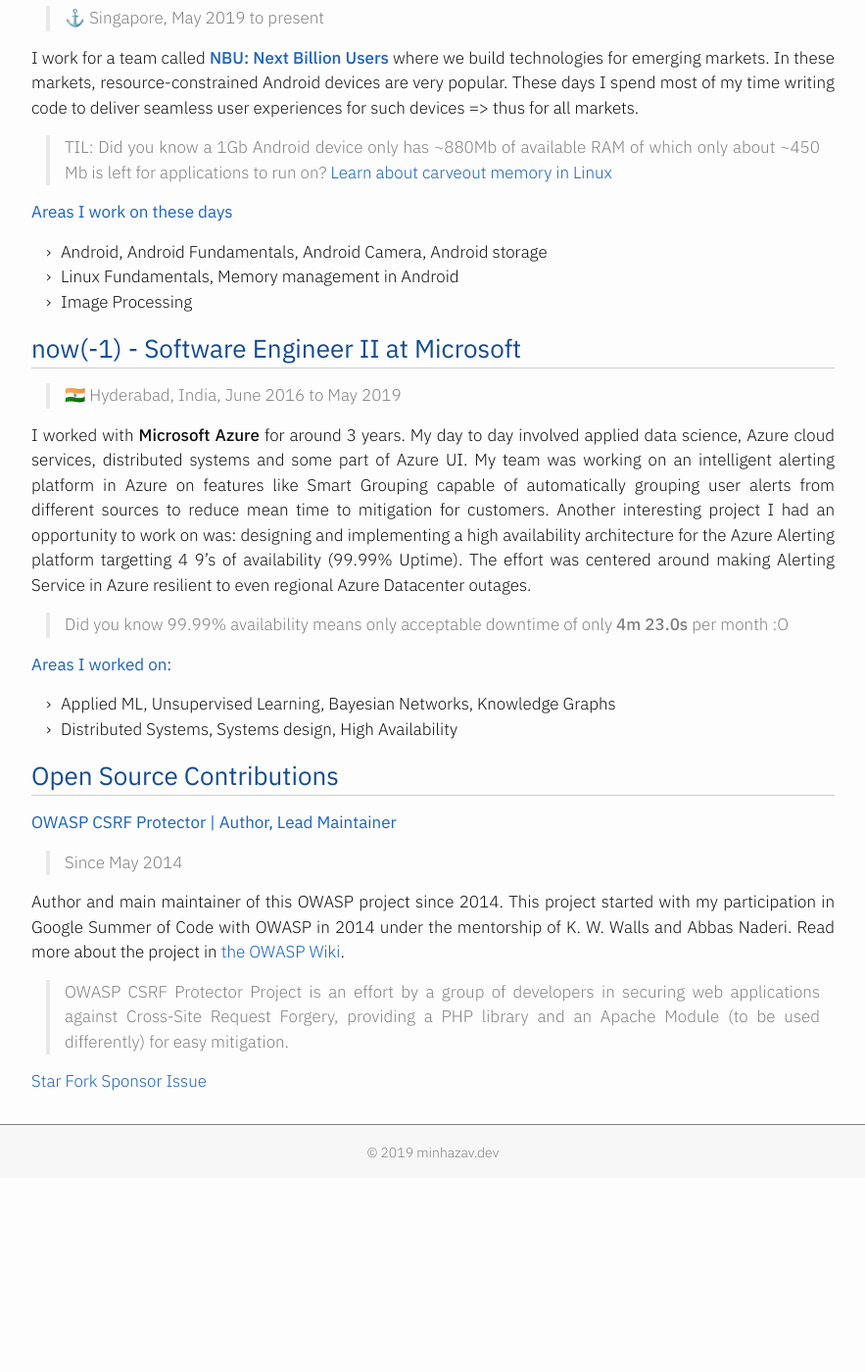
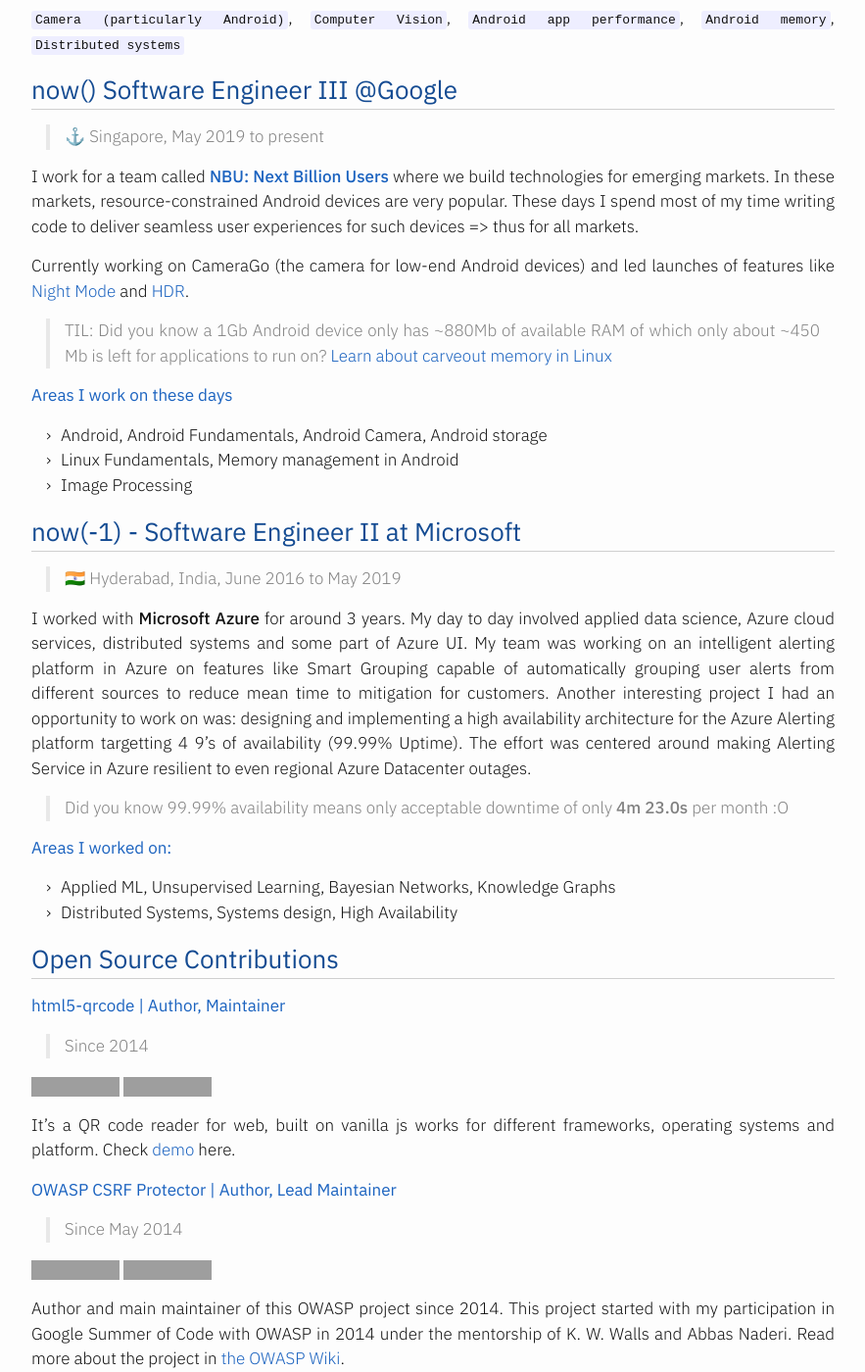
Before and after one commit to mebjas/mebjas.github.io, a Jekyll site: the page built from about.md, in a window 1280 px wide and 1400 px high, scrolled down 660 px. Shown: the whole window at 98% size, without its empty margins (198-1081 px from the left). Built offline with Jekyll 4.4.1, drawn with Linux system fonts in a browser that asks for light colours; before the commit the page ends 1862 px from its top, so only the background shows below that; some of the changed text lies outside the part shown; grey boxes are pictures that could not be loaded.

Commit message:
Update about.md

```diff
--- a/about.md
+++ b/about.md
@@ -7,10 +7,15 @@
 
 [LinkedIn](https://www.linkedin.com/in/minhazav/) . [Github](https://github.com/mebjas) . [Twitter](https://twitter.com/minhazav) . [My recent clicks](../photography/) . [500px](https://500px.com/mebjas)
 
+## Key area of expertise
+`Camera (particularly Android)`, `Computer Vision`, `Android app performance`, `Android memory`, `Distributed systems`
+
 ## `now()` Software Engineer III @Google
 > ⚓ Singapore, May 2019 to present
 
 I work for a team called **[NBU: Next Billion Users](https://www.blog.google/technology/next-billion-users)** where we build technologies for emerging markets. In these markets, resource-constrained Android devices are very popular. These days I spend most of my time writing code to deliver seamless user experiences for such devices => thus for all markets.
+
+Currently working on CameraGo (the camera for low-end Android devices) and led launches of features like [Night Mode](https://www.xda-developers.com/google-camera-android-go-mod-night-mode-low-light-photography/) and [HDR](https://www.xda-developers.com/google-camera-go-rolling-out-hdr-support/).
 
  > TIL: Did you know a 1Gb Android device only has ~880Mb of available RAM of which only about ~450 Mb is left for applications to run on? [Learn about carveout memory in Linux](https://developer.toradex.com/knowledge-base/carveout-memory-(linux))
 
@@ -31,8 +36,17 @@
  - Distributed Systems, Systems design, High Availability
 
 ## Open Source Contributions
-#### OWASP CSRF Protector | Author, Lead Maintainer
+#### [html5-qrcode](https://github.com/mebjas/html5-qrcode) | Author, Maintainer
+> Since 2014
+
+![GitHub Repo stars](https://img.shields.io/github/stars/mebjas/html5-qrcode?style=social) ![GitHub forks](https://img.shields.io/github/forks/mebjas/html5-qrcode?style=social)
+
+It's a QR code reader for web, built on vanilla js works for different frameworks, operating systems and platform. Check [demo](https://blog.minhazav.dev/research/html5-qrcode.html) here.
+
+#### [OWASP CSRF Protector](https://github.com/mebjas/CSRF-Protector-PHP) | Author, Lead Maintainer
 > Since May 2014
+
+![GitHub Repo stars](https://img.shields.io/github/stars/mebjas/CSRF-Protector-PHP?style=social) ![GitHub forks](https://img.shields.io/github/forks/mebjas/CSRF-Protector-PHP?style=social)
 
 Author and main maintainer of this OWASP project since 2014. This project started with my participation in Google Summer of Code with OWASP in 2014 under the mentorship of K. W. Walls and Abbas Naderi. Read more about the project in [the OWASP Wiki](https://owasp.org/www-project-csrfprotector/).
 
```
